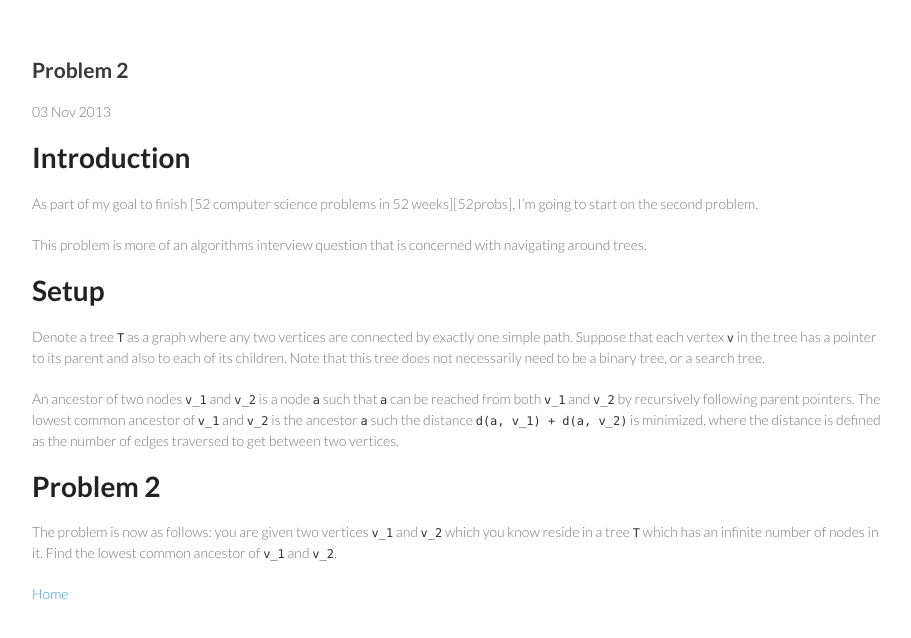
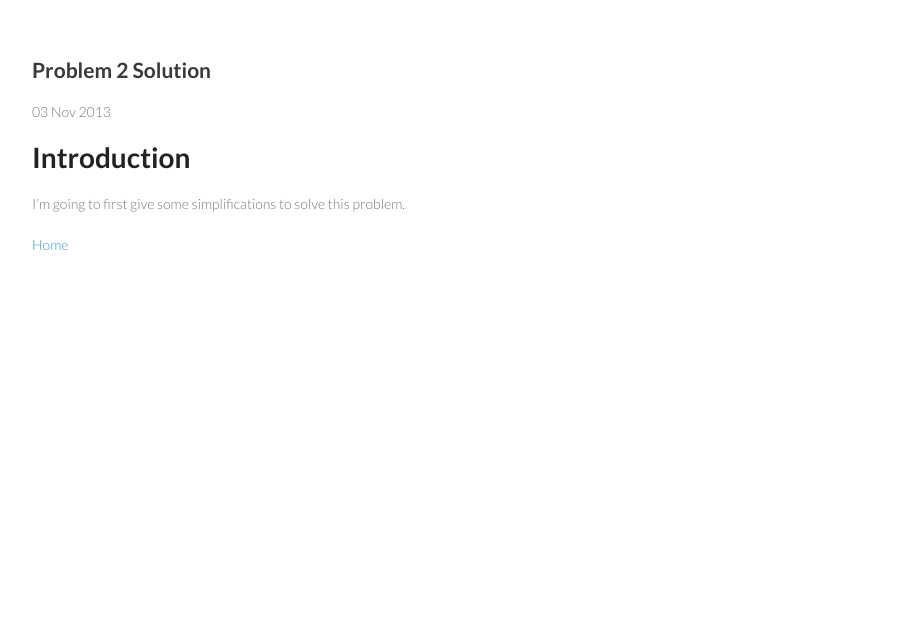
Before and after one commit to wangjohn/wangjohn.github.io, a Jekyll site: the page built from _posts/2013-11-3-problem-2-solution.md, in a window 1280 px wide. Shown: the top 638 px of the page, without its empty margins (183-1094 px from the left). Built offline with Jekyll 4.4.1, drawn with Linux system fonts in a browser that asks for light colours.

```diff
--- a/_posts/2013-11-3-problem-2-solution.md
+++ b/_posts/2013-11-3-problem-2-solution.md
@@ -1,22 +1,10 @@
 ---
 layout: post
-title: "Problem 2"
-date: 2013-11-3 16:13:00
+title: "Problem 2 Solution"
+date: 2013-11-3 16:43:00
 categories: problems, trees, algorithms
 ---
 
 # Introduction
 
-As part of my goal to finish [52 computer science problems in 52 weeks][52probs], I'm going to start on the second problem.
-
-This problem is more of an algorithms interview question that is concerned with navigating around trees.
-
-# Setup
-
-Denote a tree `T` as a graph where any two vertices are connected by exactly one simple path. Suppose that each vertex `v` in the tree has a pointer to its parent and also to each of its children. Note that this tree does not necessarily need to be a binary tree, or a search tree.
-
-An ancestor of two nodes `v_1` and `v_2` is a node `a` such that `a` can be reached from both `v_1` and `v_2` by recursively following parent pointers. The lowest common ancestor of `v_1` and `v_2` is the ancestor `a` such the distance `d(a, v_1) + d(a, v_2)` is minimized, where the distance is defined as the number of edges traversed to get between two vertices.
-
-# Problem 2
-
-The problem is now as follows: you are given two vertices `v_1` and `v_2` which you know reside in a tree `T` which has an infinite number of nodes in it. Find the lowest common ancestor of `v_1` and `v_2`.
+I'm going to first give some simplifications to solve this problem.
```
Also changed, not shown: _posts/2013-11-3-problem-2.md (+2 -2 lines).
